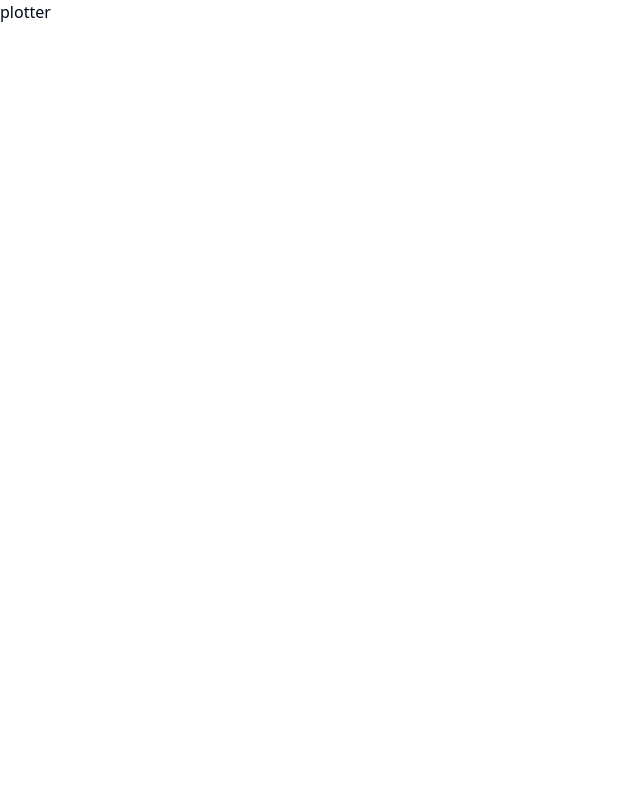
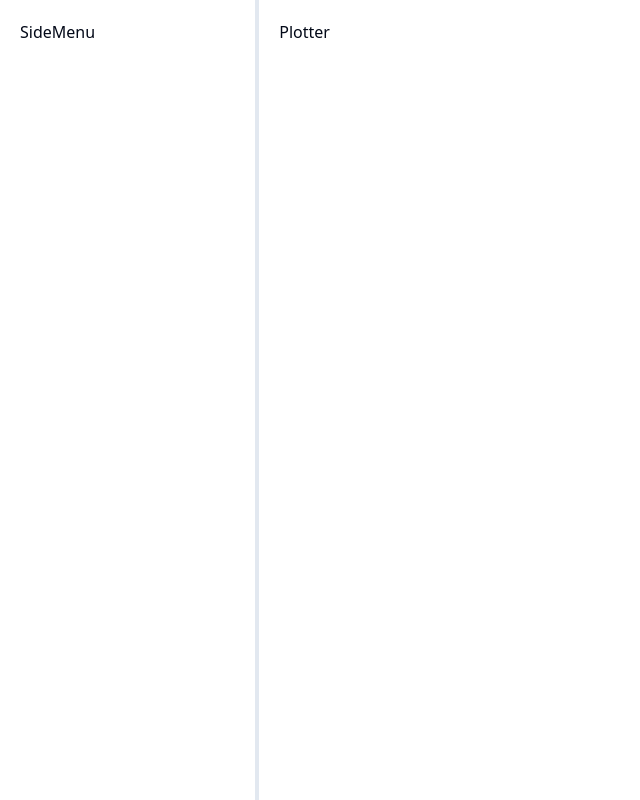
Before and after one commit to youssefwt/incorta-plotter, a React (Vite) app: page / in a window 1280 px wide. Shown: the whole page, without its empty margins (0-640 px from the left). Built offline with nearby package versions, Linux system fonts and the light colour scheme.

Commit message:
main layout & alias options

```diff
--- a/package.json
+++ b/package.json
@@ -10,6 +10,7 @@
     "preview": "vite preview"
   },
   "dependencies": {
+    "@radix-ui/react-separator": "^1.0.3",
     "class-variance-authority": "^0.7.0",
     "clsx": "^2.1.0",
     "lucide-react": "^0.363.0",
--- a/src/App.tsx
+++ b/src/App.tsx
@@ -1,5 +1,19 @@
+import SideMenu from "features/SideMenu";
+import { Separator } from "components/ui/separator";
+import Plotter from "features/Plotter";
+
 function App() {
-  return <main className="flex h-dvh">plotter </main>;
+  return (
+    <main className="flex h-dvh">
+      <aside className="w-1/5 flex-auto p-5">
+        <SideMenu />
+      </aside>
+      <Separator orientation="vertical" decorative className="w-1" />
+      <section className="w-4/5 flex-auto p-5">
+        <Plotter />
+      </section>
+    </main>
+  );
 }
 
 export default App;
--- /dev/null
+++ b/src/components/ui/separator.tsx
@@ -0,0 +1,29 @@
+import * as React from "react"
+import * as SeparatorPrimitive from "@radix-ui/react-separator"
+
+import { cn } from "@/lib/utils"
+
+const Separator = React.forwardRef<
+  React.ElementRef<typeof SeparatorPrimitive.Root>,
+  React.ComponentPropsWithoutRef<typeof SeparatorPrimitive.Root>
+>(
+  (
+    { className, orientation = "horizontal", decorative = true, ...props },
+    ref
+  ) => (
+    <SeparatorPrimitive.Root
+      ref={ref}
+      decorative={decorative}
+      orientation={orientation}
+      className={cn(
+        "shrink-0 bg-border",
+        orientation === "horizontal" ? "h-[1px] w-full" : "h-full w-[1px]",
+        className
+      )}
+      {...props}
+    />
+  )
+)
+Separator.displayName = SeparatorPrimitive.Root.displayName
+
+export { Separator }
--- /dev/null
+++ b/src/features/Plotter.tsx
@@ -0,0 +1,5 @@
+const Plotter = () => {
+  return <div>Plotter</div>;
+};
+
+export default Plotter;
--- /dev/null
+++ b/src/features/SideMenu.tsx
@@ -0,0 +1,5 @@
+const SideMenu = () => {
+  return <div>SideMenu</div>;
+};
+
+export default SideMenu;
--- a/tsconfig.json
+++ b/tsconfig.json
@@ -8,8 +8,10 @@
     "baseUrl": ".",
     "paths": {
       "@/*": [
-        "./src/*"
-      ]
+        "./src/*",
+      ],
+      "components/*":["./src/components/*"],
+      "features/*":["./src/features/*"]
     },
     /* Bundler mode */
     "moduleResolution": "bundler",
--- a/vite.config.ts
+++ b/vite.config.ts
@@ -8,6 +8,8 @@ export default defineConfig({
   resolve: {
     alias: {
       "@": path.resolve(__dirname, "./src"),
+      components:path.resolve(__dirname, "./src/components"),
+      features:path.resolve(__dirname, "./src/features"),
     },
   },
 })
```
Also changed, not shown: 1 other file (tests, documents, lock files or other folders).
